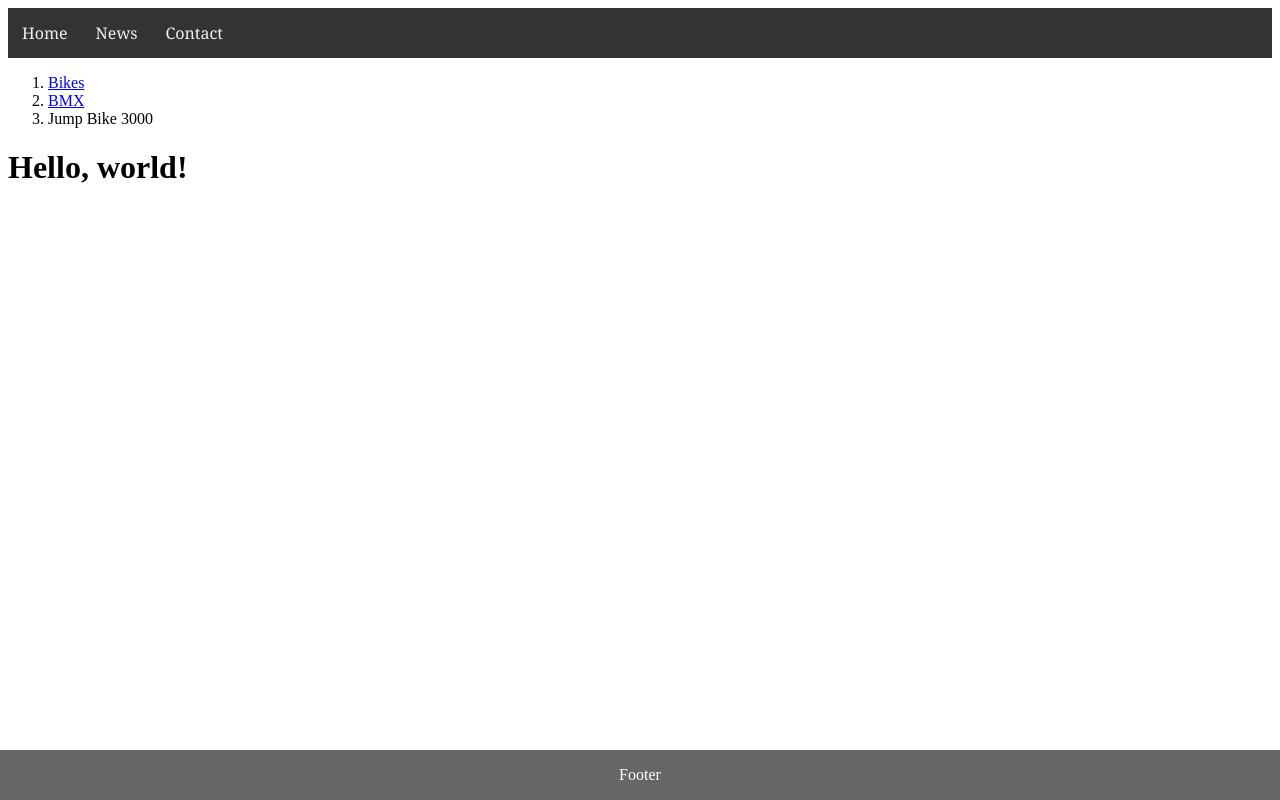
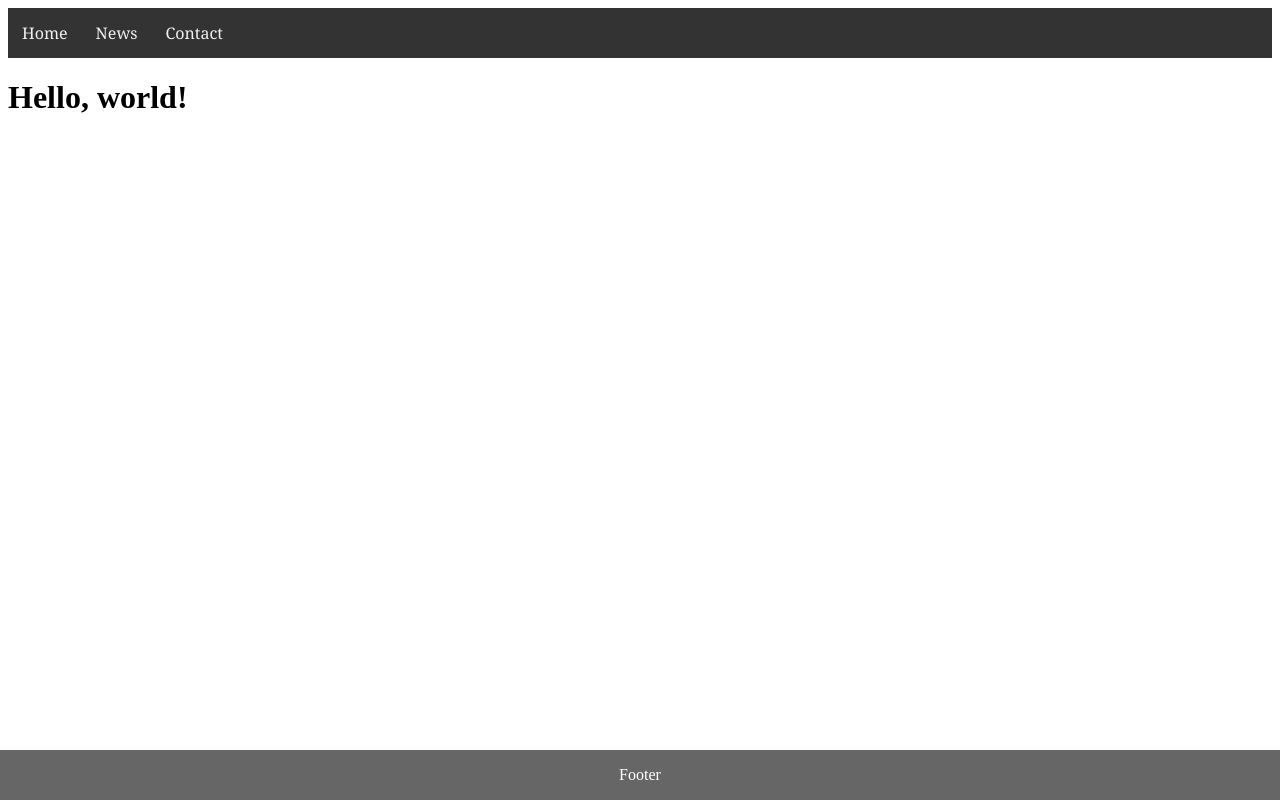
Before and after one commit to marcuswhitmore/Basic-Portfolio, a plain HTML site: page index.html in a window 1280 px wide. Drawn offline with Linux system fonts and the light colour scheme.

Commit message:
remove additional nav bar

```diff
--- a/index.html
+++ b/index.html
@@ -20,13 +20,7 @@
       </div>
   <body>
 
-        <nav class="crumbs">
-                <ol>
-                    <li class="crumb"><a href="bikes">Bikes</a></li>
-                    <li class="crumb"><a href="bikes/bmx">BMX</a></li>
-                    <li class="crumb">Jump Bike 3000</li>
-                </ol>
-            </nav>
+
     <h1>Hello, world!</h1>
 <p>
 
```
